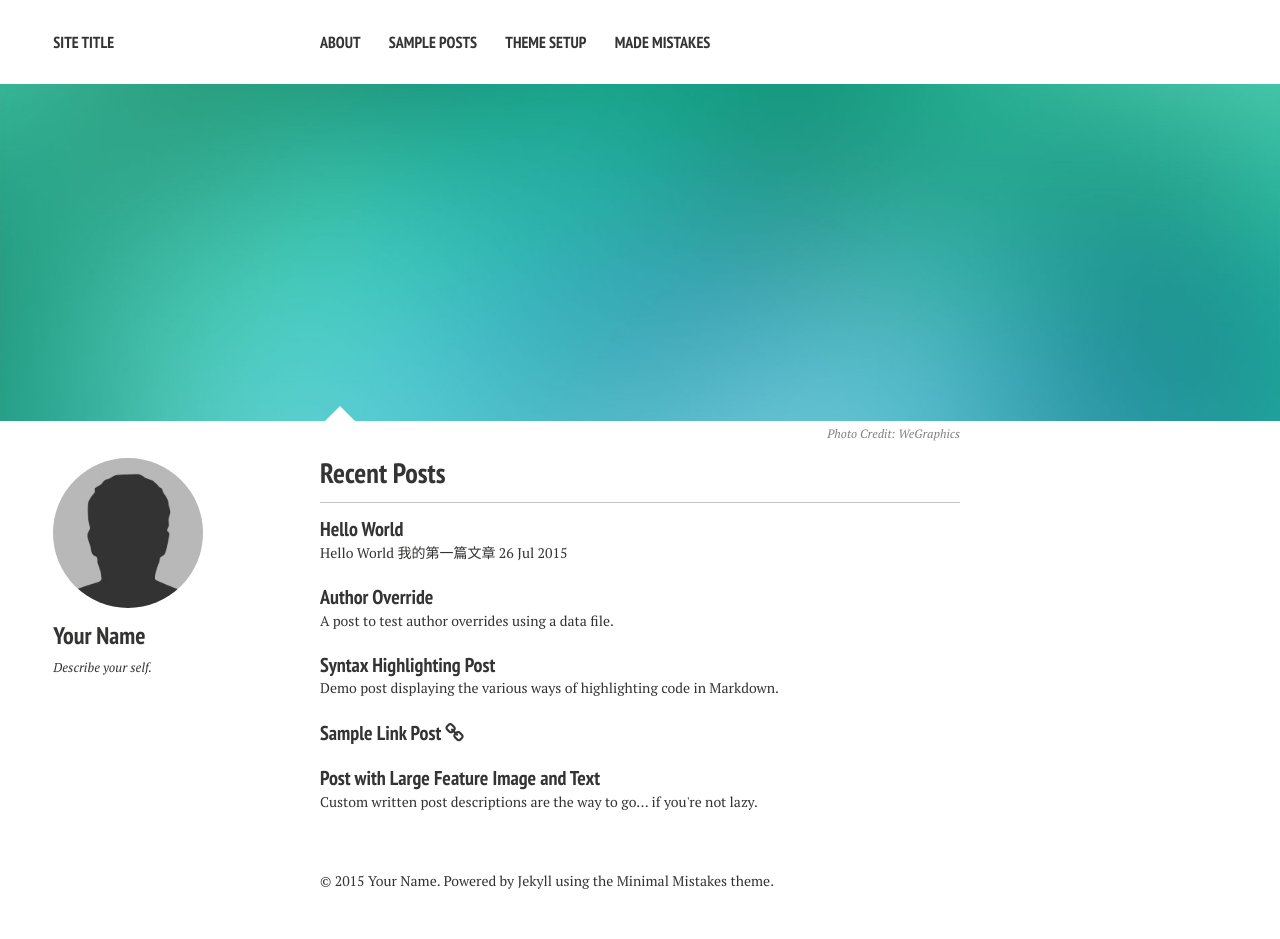
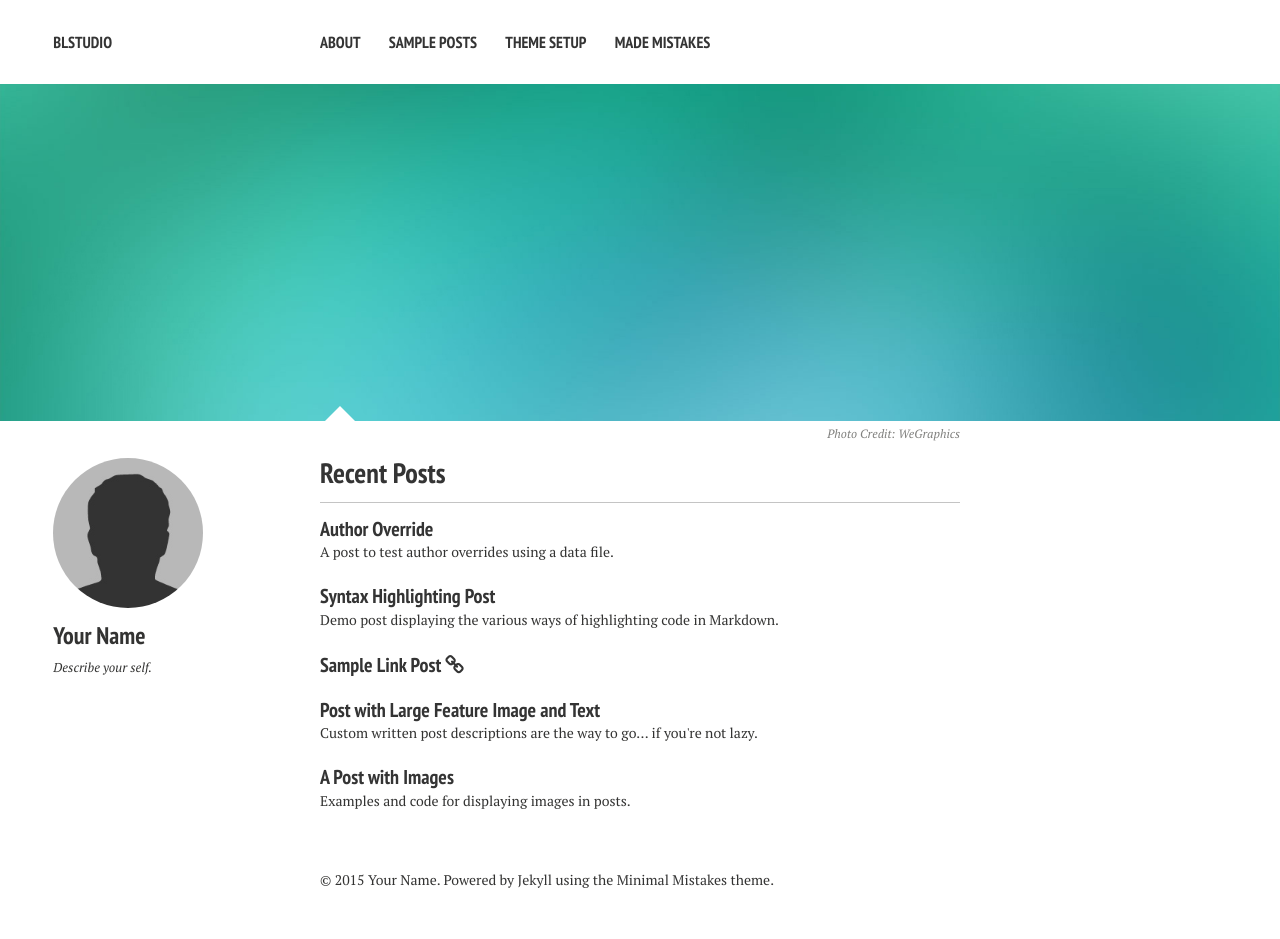
Before and after one commit to bingliang-zh/blog, a Jekyll site: the page built from index.md, in a window 1280 px wide. Built offline with Jekyll 4.4.1, drawn with Linux system fonts in a browser that asks for light colours; nearby versions of some CDN libraries.

Commit message:
删除多余html 修改_config

```diff
--- a/_config.yml
+++ b/_config.yml
@@ -1,8 +1,9 @@
 # Site wide configuration
 
-title:            Site Title
-locale:           en_US
+title:            blStudio
+locale:           zh_CN
 url:              http://thatblstudio.github.io/blog
+# url:              http://localhost:4000
 
 # Jekyll configuration
 
--- a/_posts/2015-07-26-hello-world.html
+++ /dev/null
@@ -1,7 +0,0 @@
----
-　　layout: default
-　　title: 你好，世界
----
-<h2>{{ page.title }}</h2>
-<p>我的第一篇文章</p>
-<p>{{ page.date | date_to_string }}</p>
```
Also changed, not shown: _layouts/default.html (deleted, +0 -10 lines).
